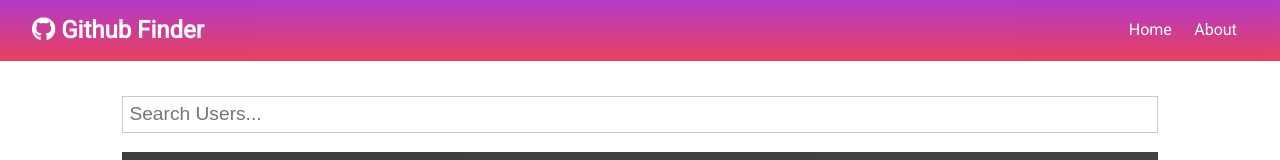
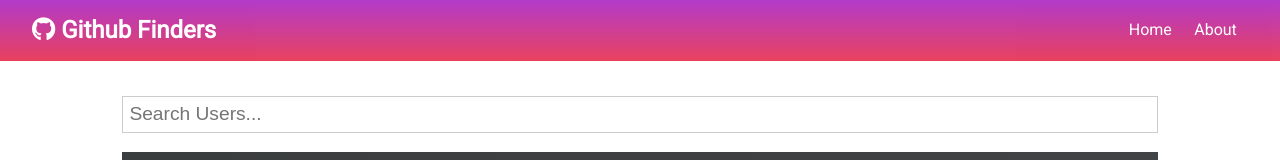
Before and after one commit to Rajan-Savaliya/github-finder-react-project, a React (Create React App) app: page / in a window 1280 px wide. Shown: the top 160 px of the page. Built offline with nearby package versions, Linux system fonts and the light colour scheme; no server answers; the HTML template or start-up script is replaced by a standard one.

Commit message:
add something

```diff
--- a/src/components/layout/Navbar.js
+++ b/src/components/layout/Navbar.js
@@ -21,7 +21,7 @@ const Navbar = ({ icon, title }) => {
 };
 
 Navbar.defaultProps = {
-  title: 'Github Finder',
+  title: 'Github Finders',
   icon: 'fab fa-github'
 };
 
```
